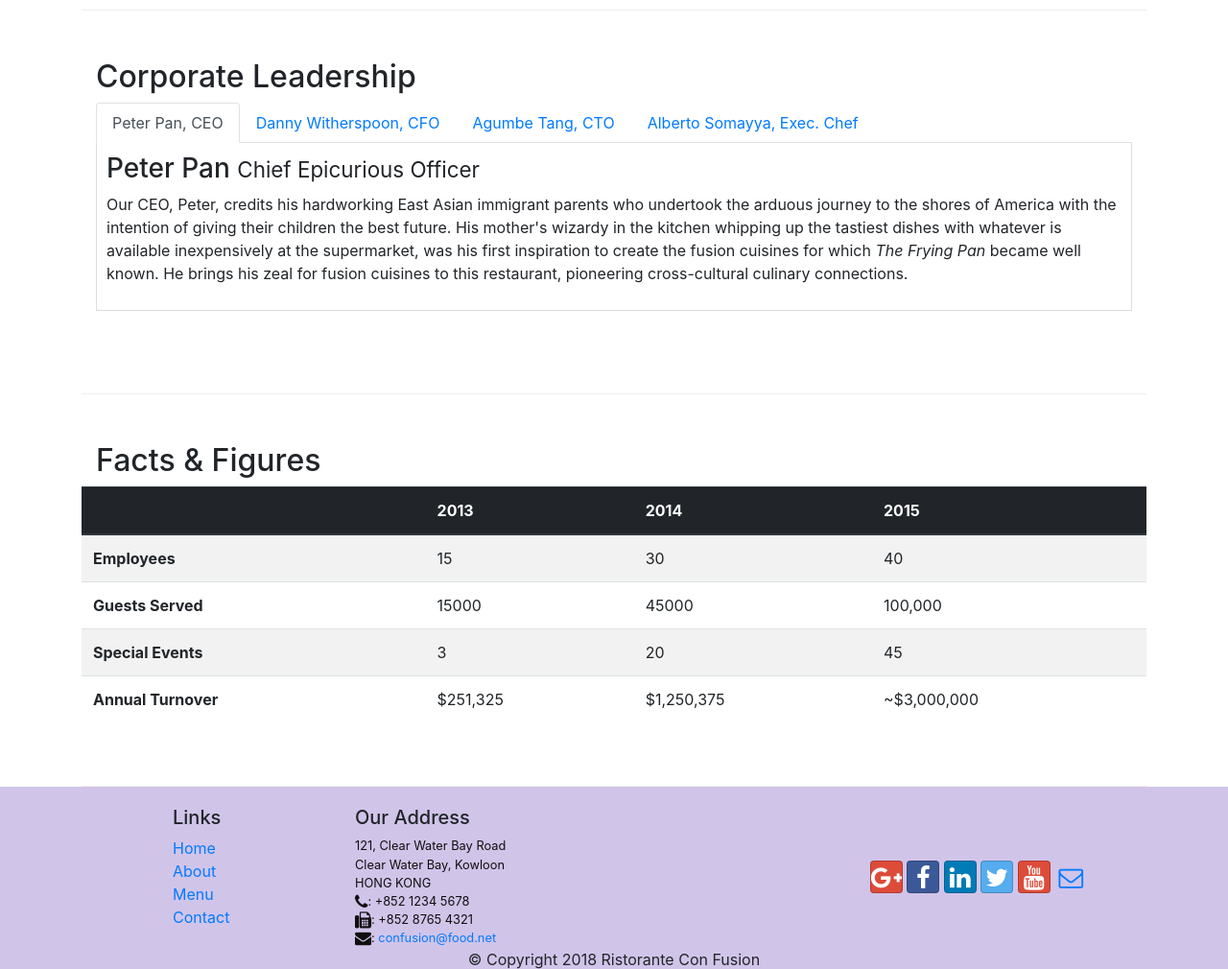
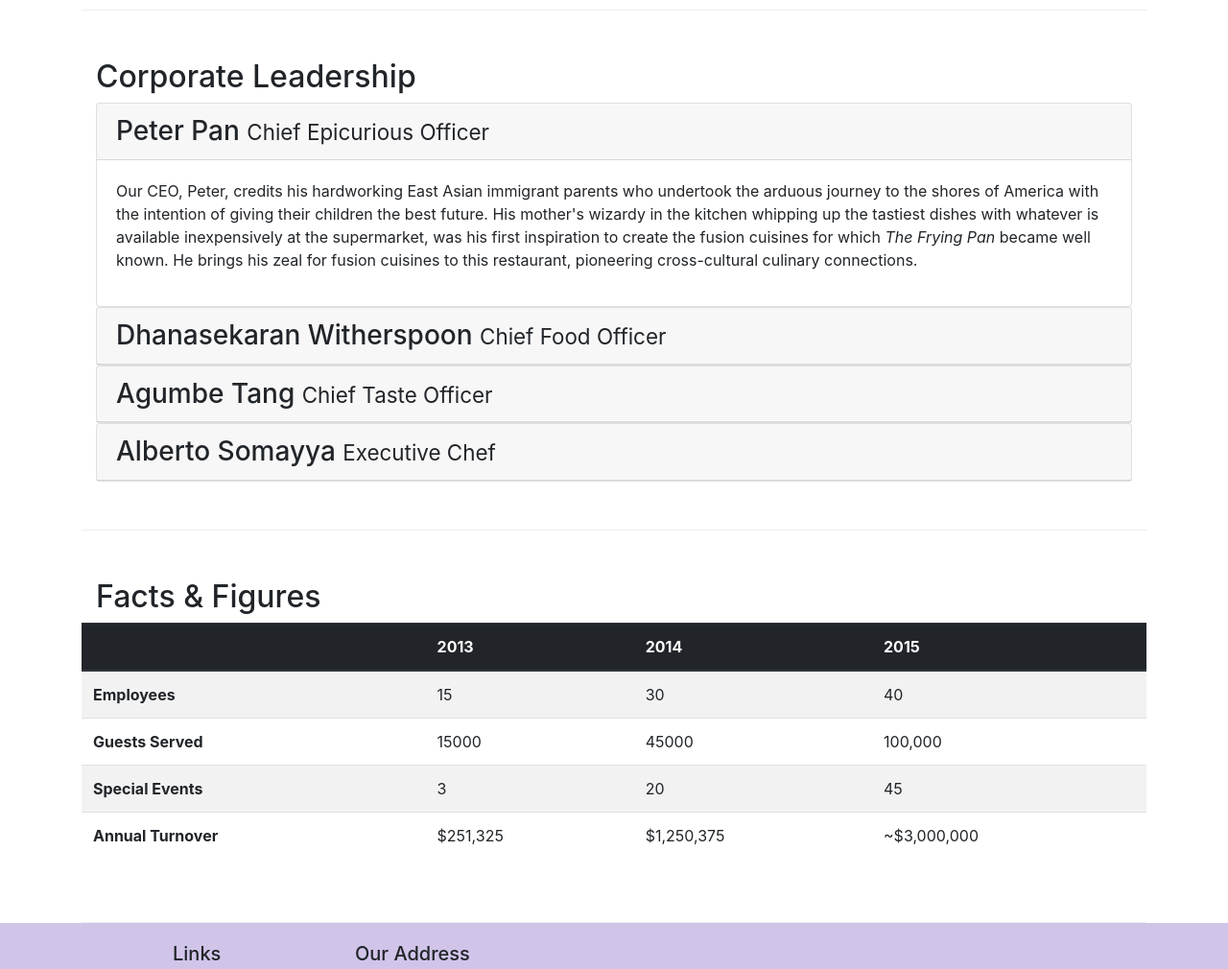
Before and after one commit to 3470Abdul/Fast-food-web-app, a website: page aboutus.html in a window 1280 px wide. Shown: the part 940-1950 px from the top of the page at 96% size. Drawn offline with nearby package versions, Linux system fonts and the light colour scheme.

Commit message:
Accordion

```diff
--- a/aboutus.html
+++ b/aboutus.html
@@ -100,44 +100,69 @@
         <div class="row row-content">
             <div class="col-12">
                 <h2>Corporate Leadership</h2>
-                <ul class="nav nav-tabs">
-                        <li class="nav-item">
-                          <a class="nav-link active" href="#peter"
-                            role="tab" data-toggle="tab">Peter Pan, CEO</a>
-                        </li>
-                        <li class="nav-item">
-                          <a class="nav-link" href="#danny" role="tab"
-                            data-toggle="tab">Danny Witherspoon, CFO</a>
-                        </li>
-                        <li class="nav-item">
-                          <a class="nav-link" href="#agumbe"role="tab"
-                            data-toggle="tab">Agumbe Tang, CTO</a>
-                        </li>
-                        <li class="nav-item">
-                          <a class="nav-link" href="#alberto" role="tab"
-                            data-toggle="tab">Alberto Somayya, Exec. Chef</a>
-                        </li>
-                    </ul>
-                    <div class="tab-content">
-                            <div role="tabpanel" class="tab-pane fade show active" id="peter">
-                                    <h3>Peter Pan <small>Chief Epicurious Officer</small></h3>
-                                    <p class="d-none d-sm-block">Our CEO, Peter, credits his hardworking East Asian immigrant parents who undertook the arduous journey to the shores of America with the intention of giving their children the best future. His mother's wizardy in the kitchen whipping up the tastiest dishes with whatever is available inexpensively at the supermarket, was his first inspiration to create the fusion cuisines for which <em>The Frying Pan</em> became well known. He brings his zeal for fusion cuisines to this restaurant, pioneering cross-cultural culinary connections.</p>
+
+                    <div id="accordion">
+                        <div class="card">
+                            <div class="card-header" role="tab" id="peterhead">
+                                    <h3 class="mb-0">
+                                    <a data-toggle="collapse" data-target="#peter">
+                                      Peter Pan <small>Chief Epicurious Officer</small>
+                                    </a>
+                                    </h3>
+                            </div>
+                            <div role="tabpanel" class="collapse show" data-parent="#accordion" id="peter">
+                                <div class="card-body">
+                                        <p class="d-none d-sm-block">Our CEO, Peter, credits his hardworking East Asian immigrant parents who undertook the arduous journey to the shores of America with the intention of giving their children the best future. His mother's wizardy in the kitchen whipping up the tastiest dishes with whatever is available inexpensively at the supermarket, was his first inspiration to create the fusion cuisines for which <em>The Frying Pan</em> became well known. He brings his zeal for fusion cuisines to this restaurant, pioneering cross-cultural culinary connections.</p>
                                 </div>
-                                <div role="tabpanel" class="tab-pane fade" id="danny">
-                                     <h3>Dhanasekaran Witherspoon <small>Chief Food Officer</small></h3>
-                                     <p class="d-none d-sm-block">Our CFO, Danny, as he is affectionately referred to by his colleagues, comes from a long established family tradition in farming and produce. His experiences growing up on a farm in the Australian outback gave him great appreciation for varieties of food sources. As he puts it in his own words, <em>Everything that runs, wins, and everything that stays, pays!</em></p>
+                        </div>
+                             </div>
+                             <div class="card">
+                                    <div class="card-header" role="tab" id="dannyhead">
+                                            <h3 class="mb-0">
+                                            <a data-toggle="collapse" data-target="#danny">
+                                                    Dhanasekaran Witherspoon <small>Chief Food Officer</small>
+                                            </a>
+                                            </h3>
                                     </div>
-                                <div role="tabpanel" class="tab-pane fade" id="agumbe">
-                                    <h3>Agumbe Tang <small>Chief Taste Officer</small></h3>
-                                     <p class="d-none d-sm-block">Blessed with the most discerning gustatory sense, Agumbe, our CTO, personally ensures that every dish that we serve meets his exacting tastes. Our chefs dread the tongue lashing that ensues if their dish does not meet his exacting standards. He lives by his motto, <em>You click only if you survive my lick.</em></p>
+                                    <div role="tabpanel" class="collapse" data-parent="#accordion" id="danny">
+                                        <div class="card-body">
+                                                   <p class="d-none d-sm-block">Our CFO, Danny, as he is affectionately referred to by his colleagues, comes from a long established family tradition in farming and produce. His experiences growing up on a farm in the Australian outback gave him great appreciation for varieties of food sources. As he puts it in his own words, <em>Everything that runs, wins, and everything that stays, pays!</em></p>
                                         </div>
-                                <div role="tabpanel" class="tab-pane fade" id="alberto">
-                                    <h3>Alberto Somayya <small>Executive Chef</small></h3>
-                                    <p class="d-none d-sm-block">Award winning three-star Michelin chef with wide International experience having worked closely with whos-who in the culinary world, he specializes in creating mouthwatering Indo-Italian fusion experiences. He says, <em>Put together the cuisines from the two craziest cultures, and you get a winning hit! Amma Mia!</em></p>
-                            </div>
+                                </div>
+                                     </div>
+                                     <div class="card">
+                                            <div class="card-header" role="tab" id="agumbehead">
+                                                    <h3 class="mb-0">
+                                                    <a data-toggle="collapse" data-target="#agumbe">
+                                                    Agumbe Tang <small>Chief Taste Officer</small>
+                                                    </a>
+                                                    </h3>
+                                            </div>
+                                            <div role="tabpanel" class="collapse" data-parent="#accordion" id="agumbe">
+                                                <div class="card-body">
+                                                        <p class="d-none d-sm-block">Blessed with the most discerning gustatory sense, Agumbe, our CTO, personally ensures that every dish that we serve meets his exacting tastes. Our chefs dread the tongue lashing that ensues if their dish does not meet his exacting standards. He lives by his motto, <em>You click only if you survive my lick.</em></p>
+                                                </div>
+                                        </div>
+                                             </div>
+                                             <div class="card">
+                                                    <div class="card-header" role="tab" id="alberothead">
+                                                            <h3 class="mb-0">
+                                                            <a data-toggle="collapse" data-target="#alberto">
+                                                             Alberto Somayya <small>Executive Chef</small>
+                                                            </a>
+                                                            </h3>
+                                                    </div>
+                                                    <div role="tabpanel" class="collapse" data-parent="#accordion" id="alberto">
+                                                        <div class="card-body">
+                                                         <p class="d-none d-sm-block">Award winning three-star Michelin chef with wide International experience having worked closely with whos-who in the culinary world, he specializes in creating mouthwatering Indo-Italian fusion experiences. He says, <em>Put together the cuisines from the two craziest cultures, and you get a winning hit! Amma Mia!</em></p>
+                                                        </div>
+                                                </div>
+                                                     </div>
+                                </div>
                     </div>
             </div>
        </div>
+    <div class="container">
        <div class="row row-content">
             <div class="col-12 col-sm-9">
                 <h2>Facts &amp; Figures</h2>
@@ -183,9 +208,7 @@
                     </table>
                 </div>
        </div>
-
     </div>
-
     <footer class="footer">
         <div class="container">
             <div class="row">
```
